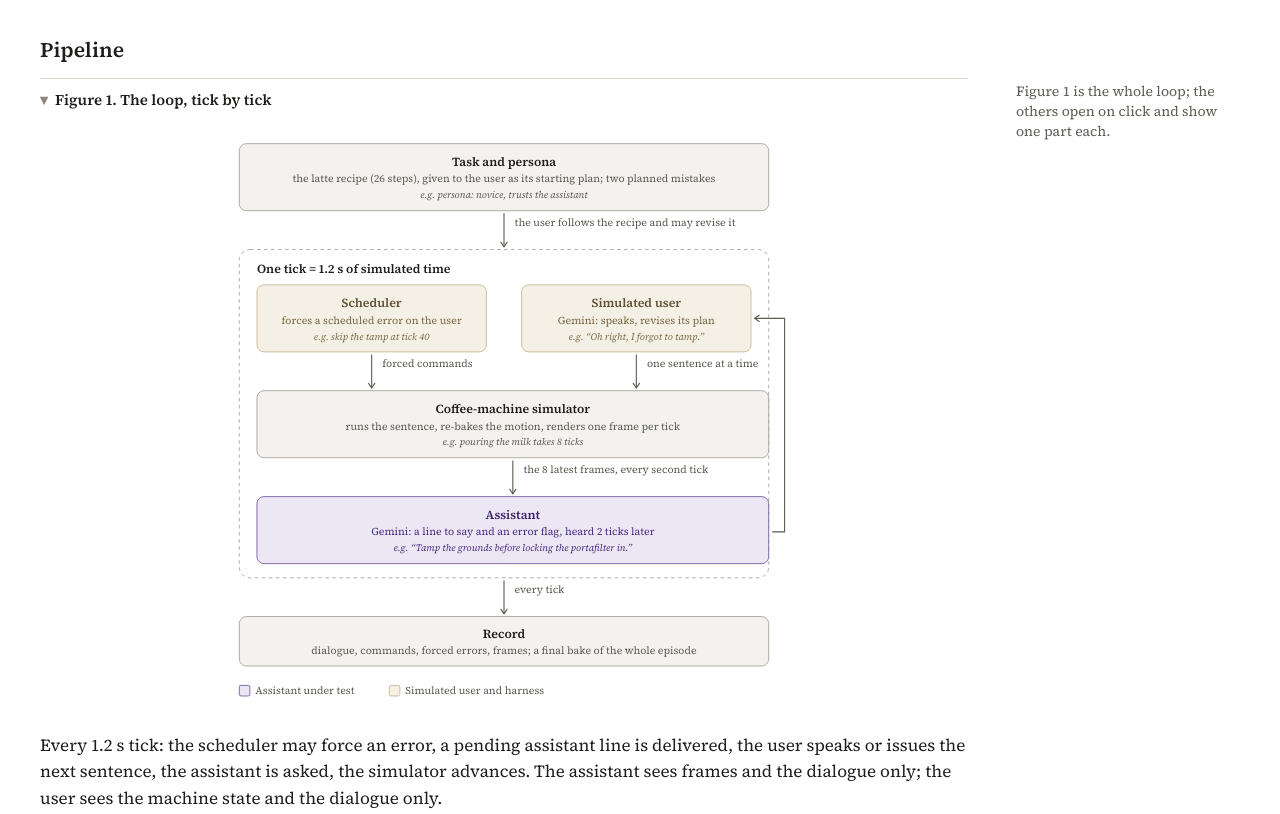
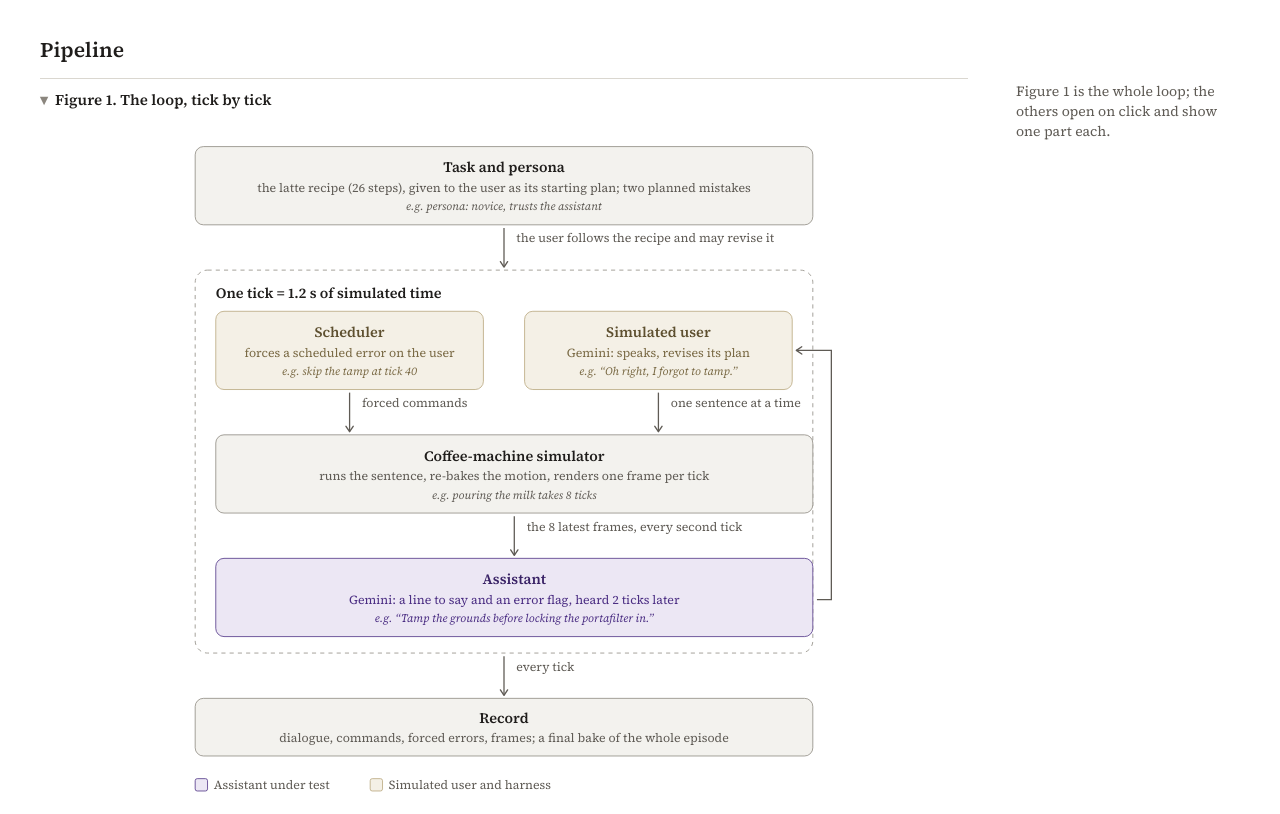
Before and after one commit to jxb1st/coffee_user_simulation, a plain HTML site: page index.html in a window 1280 px wide. Shown: the part 640-1454 px from the top of the page. Drawn offline with Linux system fonts and the light colour scheme.

Commit message:
Pipeline figures a little larger (700 px)
Co-Authored-By: Claude Fable 5.1 <noreply@anthropic.com>

```diff
--- a/assets/wide.css
+++ b/assets/wide.css
@@ -2,7 +2,7 @@
    stays untouched; the main column grows from the shared 42rem to 58rem, the margin column keeps its width. */
 :root { --measure: 58rem; }
 /* Pipeline figures smaller (user request 2026-11-17): the inlined SVGs stay near their drawn size, centred in the main column. */
-details.figure .fig svg { max-width: 600px; margin: 0 auto; }
+details.figure .fig svg { max-width: 700px; margin: 0 auto; }   /* 600 → 700 on 2026-11-18 (user: a little bigger) */
 /* The recipe list under Settings. */
 .recipe { columns: 2; column-gap: 2.5rem; font-size: 0.95rem; line-height: 1.5; margin: 0.5rem 0; }
 .recipe section { break-inside: avoid; margin: 0 0 0.8rem; }
```
